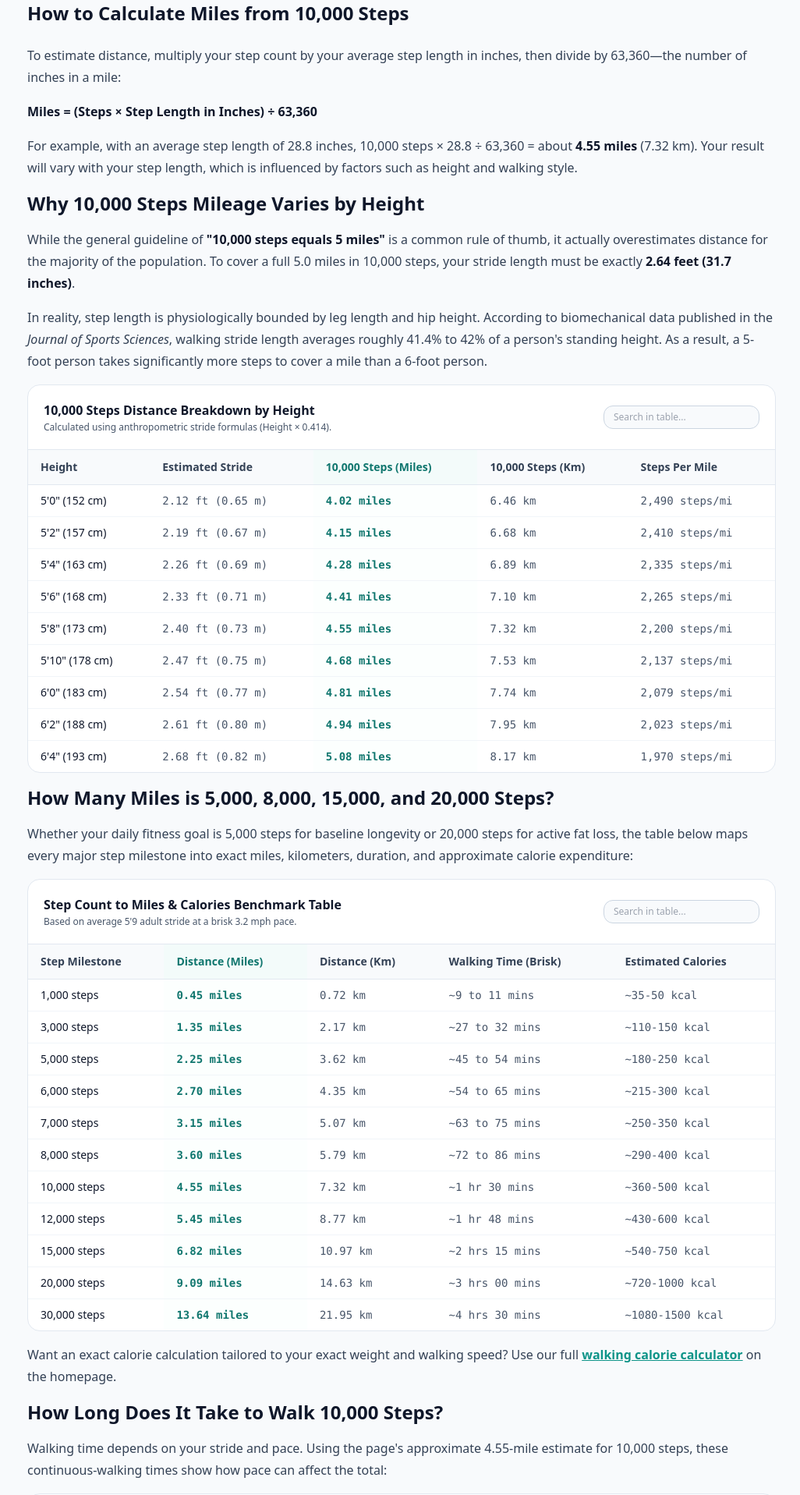
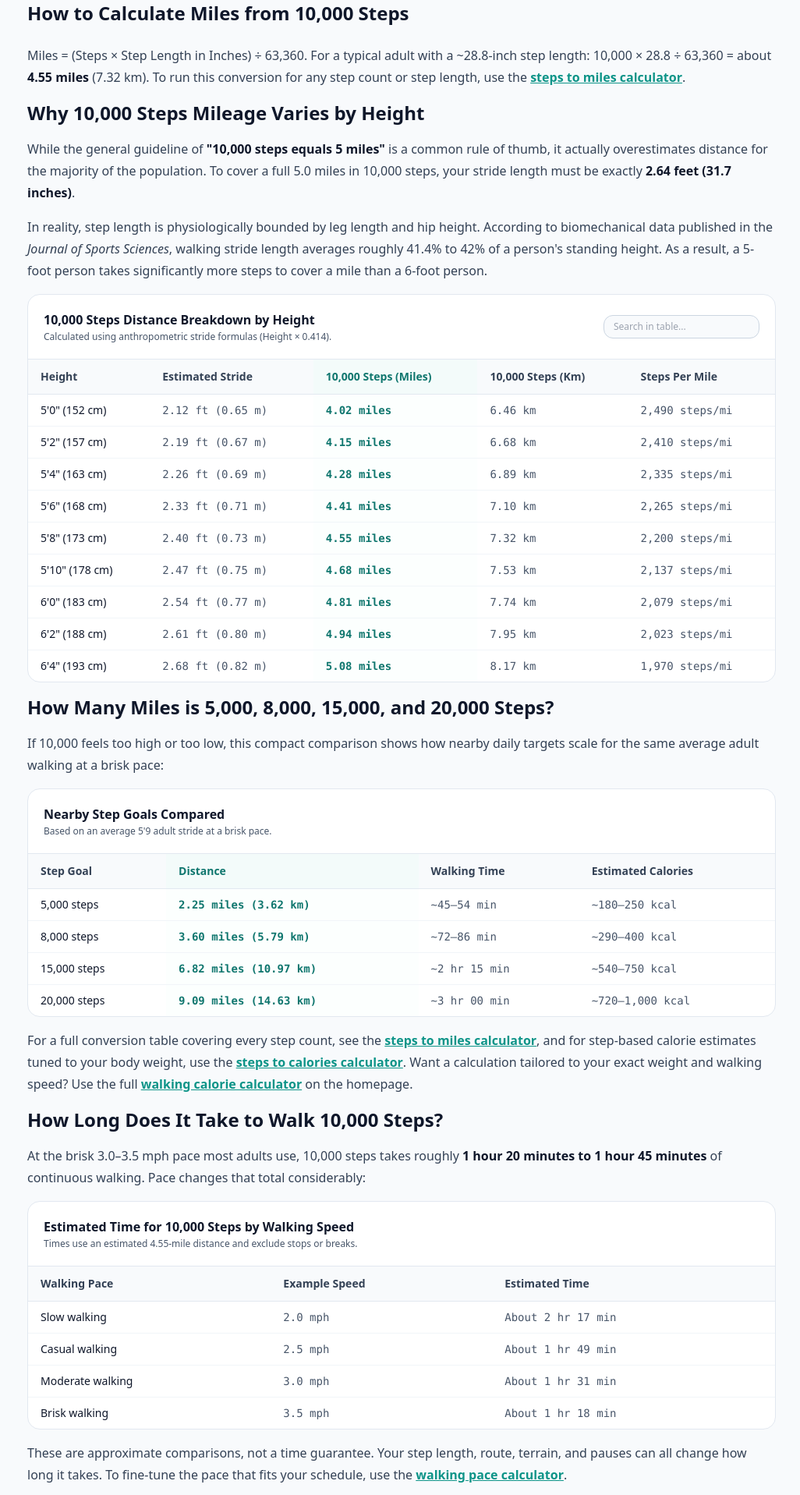
Before and after one commit to zain-taseer-developer/Walking-Calorie-Calculator-2026, a Next.js app: page /how-many-miles-is-10000-steps in a window 1280 px wide. Shown: the part 1100-3017 px from the top of the page at 78% size, without its empty margins (125-1151 px from the left). Built offline with nearby package versions, Linux system fonts and the light colour scheme; no server answers.

Commit message:
Optimize 10,000 steps page: remove overlapping benchmark table, tighten formula section, add contextual internal links

```diff
--- a/app/how-many-miles-is-10000-steps/page.tsx
+++ b/app/how-many-miles-is-10000-steps/page.tsx
@@ -40,18 +40,11 @@ export default function TenThousandStepsPage() {
     ["6'4\" (193 cm)", "2.68 ft (0.82 m)", "5.08 miles", "8.17 km", "1,970 steps/mi"],
   ];
 
-  const stepComparisonRows = [
-    ["1,000 steps", "0.45 miles", "0.72 km", "~9 to 11 mins", "~35-50 kcal"],
-    ["3,000 steps", "1.35 miles", "2.17 km", "~27 to 32 mins", "~110-150 kcal"],
-    ["5,000 steps", "2.25 miles", "3.62 km", "~45 to 54 mins", "~180-250 kcal"],
-    ["6,000 steps", "2.70 miles", "4.35 km", "~54 to 65 mins", "~215-300 kcal"],
-    ["7,000 steps", "3.15 miles", "5.07 km", "~63 to 75 mins", "~250-350 kcal"],
-    ["8,000 steps", "3.60 miles", "5.79 km", "~72 to 86 mins", "~290-400 kcal"],
-    ["10,000 steps", "4.55 miles", "7.32 km", "~1 hr 30 mins", "~360-500 kcal"],
-    ["12,000 steps", "5.45 miles", "8.77 km", "~1 hr 48 mins", "~430-600 kcal"],
-    ["15,000 steps", "6.82 miles", "10.97 km", "~2 hrs 15 mins", "~540-750 kcal"],
-    ["20,000 steps", "9.09 miles", "14.63 km", "~3 hrs 00 mins", "~720-1000 kcal"],
-    ["30,000 steps", "13.64 miles", "21.95 km", "~4 hrs 30 mins", "~1080-1500 kcal"],
+  const milestoneRows = [
+    ["5,000 steps", "2.25 miles (3.62 km)", "~45–54 min", "~180–250 kcal"],
+    ["8,000 steps", "3.60 miles (5.79 km)", "~72–86 min", "~290–400 kcal"],
+    ["15,000 steps", "6.82 miles (10.97 km)", "~2 hr 15 min", "~540–750 kcal"],
+    ["20,000 steps", "9.09 miles (14.63 km)", "~3 hr 00 min", "~720–1,000 kcal"],
   ];
 
   const faqs: FAQItem[] = [
@@ -132,13 +125,11 @@ export default function TenThousandStepsPage() {
       <div className="prose prose-slate dark:prose-invert max-w-none my-10 space-y-4">
         <h2>How to Calculate Miles from 10,000 Steps</h2>
         <p>
-          To estimate distance, multiply your step count by your average step length in inches, then divide by 63,360—the number of inches in a mile:
-        </p>
-        <p>
-          <strong>Miles = (Steps × Step Length in Inches) ÷ 63,360</strong>
-        </p>
-        <p>
-          For example, with an average step length of 28.8 inches, 10,000 steps × 28.8 ÷ 63,360 = about <strong>4.55 miles</strong> (7.32 km). Your result will vary with your step length, which is influenced by factors such as height and walking style.
+          Miles = (Steps × Step Length in Inches) ÷ 63,360. For a typical adult with a ~28.8-inch step length: 10,000 × 28.8 ÷ 63,360 = about <strong>4.55 miles</strong> (7.32 km). To run this conversion for any step count or step length, use the{" "}
+          <Link href="/steps-to-miles-calculator" className="font-bold text-brand-600 underline">
+            steps to miles calculator
+          </Link>
+          .
         </p>
 
         <h2>Why 10,000 Steps Mileage Varies by Height</h2>
@@ -161,20 +152,28 @@ export default function TenThousandStepsPage() {
 
         <h2>How Many Miles is 5,000, 8,000, 15,000, and 20,000 Steps?</h2>
         <p>
-          Whether your daily fitness goal is 5,000 steps for baseline longevity or 20,000 steps for active fat loss, the table below maps every major step milestone into exact miles, kilometers, duration, and approximate calorie expenditure:
+          If 10,000 feels too high or too low, this compact comparison shows how nearby daily targets scale for the same average adult walking at a brisk pace:
         </p>
 
         <DataTable
-          title="Step Count to Miles & Calories Benchmark Table"
+          title="Nearby Step Goals Compared"
           titleLevel={3}
-          caption="Based on average 5'9 adult stride at a brisk 3.2 mph pace."
-          headers={["Step Milestone", "Distance (Miles)", "Distance (Km)", "Walking Time (Brisk)", "Estimated Calories"]}
-          rows={stepComparisonRows}
+          caption="Based on an average 5'9 adult stride at a brisk pace."
+          headers={["Step Goal", "Distance", "Walking Time", "Estimated Calories"]}
+          rows={milestoneRows}
           highlightColumnIndex={1}
         />
 
         <p>
-          Want an exact calorie calculation tailored to your exact weight and walking speed? Use our full{" "}
+          For a full conversion table covering every step count, see the{" "}
+          <Link href="/steps-to-miles-calculator" className="font-bold text-brand-600 underline">
+            steps to miles calculator
+          </Link>
+          , and for step-based calorie estimates tuned to your body weight, use the{" "}
+          <Link href="/steps-to-calories-calculator" className="font-bold text-brand-600 underline">
+            steps to calories calculator
+          </Link>
+          . Want a calculation tailored to your exact weight and walking speed? Use the full{" "}
           <Link href="/" className="font-bold text-brand-600 underline">
             walking calorie calculator
           </Link>{" "}
@@ -183,7 +182,7 @@ export default function TenThousandStepsPage() {
 
         <h2>How Long Does It Take to Walk 10,000 Steps?</h2>
         <p>
-          Walking time depends on your stride and pace. Using the page&apos;s approximate 4.55-mile estimate for 10,000 steps, these continuous-walking times show how pace can affect the total:
+          At the brisk 3.0–3.5 mph pace most adults use, 10,000 steps takes roughly <strong>1 hour 20 minutes to 1 hour 45 minutes</strong> of continuous walking. Pace changes that total considerably:
         </p>
         <DataTable
           title="Estimated Time for 10,000 Steps by Walking Speed"
@@ -198,7 +197,11 @@ export default function TenThousandStepsPage() {
           ]}
         />
         <p>
-          These are approximate comparisons, not a time guarantee. Your step length, route, terrain, and pauses can all change how long it takes.
+          These are approximate comparisons, not a time guarantee. Your step length, route, terrain, and pauses can all change how long it takes. To fine-tune the pace that fits your schedule, use the{" "}
+          <Link href="/walking-pace-calculator" className="font-bold text-brand-600 underline">
+            walking pace calculator
+          </Link>
+          .
         </p>
 
         <h2>How to Reach 10,000 Steps a Day</h2>
```
Also changed, not shown: 1 other file (tests, documents, lock files or other folders).
